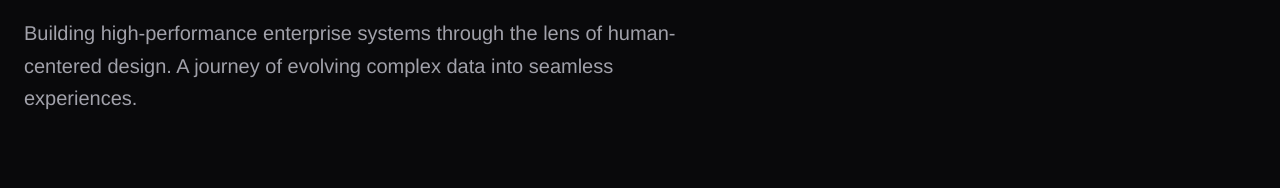
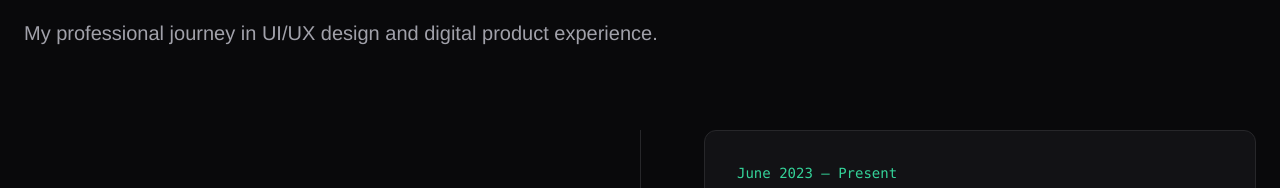
Before and after one commit to kgowtham2098/portfolio, a plain HTML site: page experience.html in a window 1280 px wide. Shown: the part 276-464 px from the top of the page. Drawn offline with nearby package versions, Linux system fonts and the light colour scheme.

Commit message:
Update experience.html

```diff
--- a/experience.html
+++ b/experience.html
@@ -134,7 +134,7 @@
         The Professional <span class="text-primary">Timeline.</span>
 </h1>
 <p class="text-on-surface-variant text-xl max-w-2xl leading-relaxed">
-        Building high-performance enterprise systems through the lens of human-centered design. A journey of evolving complex data into seamless experiences.
+        My professional journey in UI/UX design and digital product experience.
       </p>
 </header>
 <div class="relative">
```
